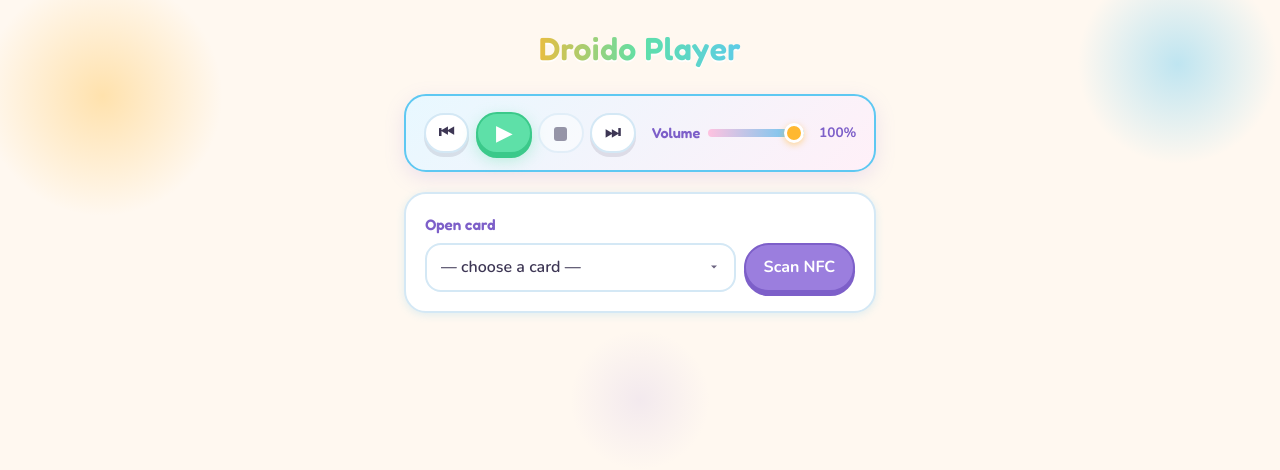
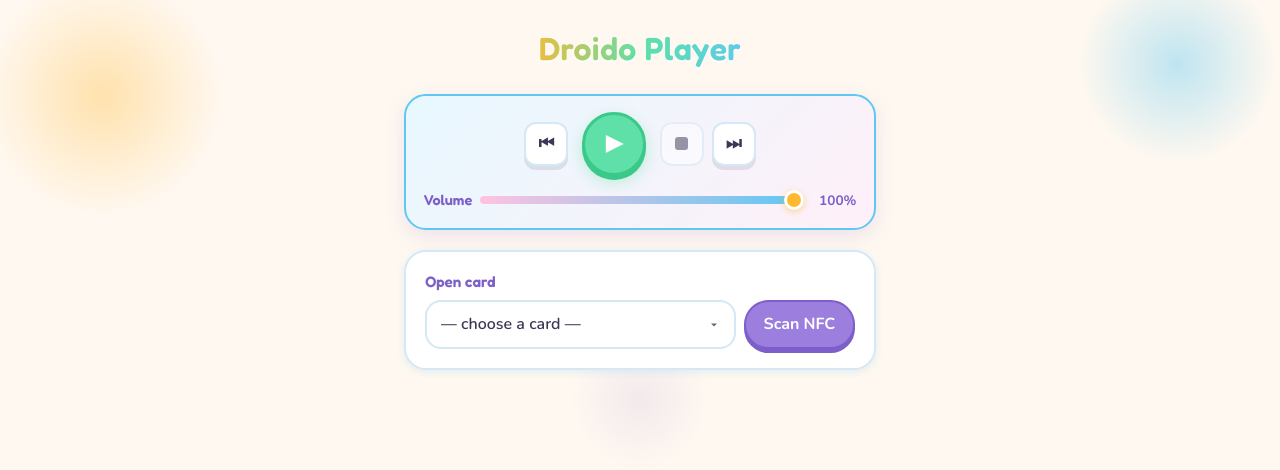
Before and after one commit to BE-Code/Droido-Player, a Python web app: template web/templates/editor.html in a window 1280 px wide. Shown: the top 470 px of the page. Run offline with Jinja, Linux system fonts and the light colour scheme; the template is opened without the code that fills it, so the values that code supplies are empty.

Commit message:
update playback area

```diff
--- a/web/static/app.css
+++ b/web/static/app.css
@@ -293,9 +293,9 @@ label {
 
 .playback-bar {
   display: flex;
-  flex-wrap: wrap;
-  align-items: center;
-  gap: 0.75rem 1rem;
+  flex-direction: column;
+  align-items: stretch;
+  gap: 0.85rem;
   padding: 1rem 1.1rem;
   background: linear-gradient(135deg, #e8f8ff 0%, #fff0f8 100%);
   border: 2px solid var(--sky);
@@ -310,26 +310,38 @@ label {
 .playback-transport {
   display: flex;
   align-items: center;
-  gap: 0.4rem;
-  flex-shrink: 0;
+  justify-content: center;
+  gap: 0.5rem;
+  width: 100%;
 }
 
 .playback-btn {
-  min-width: 2.85rem;
-  padding: 0.55rem 0.7rem;
+  min-width: 2.75rem;
+  min-height: 2.75rem;
+  padding: 0;
   font-size: 1.1rem;
   line-height: 1;
   background: var(--white);
   border-color: var(--border);
-  border-radius: var(--radius-pill);
+  border-radius: var(--radius-sm);
+  display: inline-flex;
+  align-items: center;
+  justify-content: center;
 }
 
 .playback-btn-primary {
-  min-width: 3.5rem;
-  font-size: 1.25rem;
+  width: 4rem;
+  height: 4rem;
+  min-width: 4rem;
+  min-height: 4rem;
+  margin: 0 0.35rem;
+  padding: 0;
+  font-size: 1.35rem;
+  border-radius: 50%;
   background: var(--play);
   color: var(--white);
   border-color: var(--play-deep);
+  border-width: 3px;
   box-shadow: 0 4px 0 var(--play-deep), 0 6px 16px var(--play-glow);
 }
 
@@ -396,18 +408,25 @@ label {
 }
 
 .playback-status {
-  flex: 1 1 100%;
+  width: 100%;
   margin: 0;
+  padding-top: 0.15rem;
+  text-align: center;
+  font-weight: 700;
+  font-family: var(--font-display);
+  font-size: 0.95rem;
+}
+
+.playback-status[hidden] {
+  display: none;
 }
 
 .volume-controls {
   display: flex;
   align-items: center;
   gap: 0.5rem;
-  flex: 1 1 12rem;
+  width: 100%;
   min-width: 0;
-  max-width: 20rem;
-  margin-left: auto;
 }
 
 .volume-label {
@@ -421,11 +440,11 @@ label {
 }
 
 #volume-slider {
-  flex: 1;
+  flex: 1 1 auto;
   min-width: 0;
+  width: 100%;
   margin: 0;
   padding: 0;
-  width: auto;
   height: 8px;
   appearance: none;
   background: linear-gradient(90deg, var(--bubblegum), var(--sky));
@@ -873,17 +892,4 @@ label {
     font-size: 1.65rem;
   }
 
-  .playback-bar {
-    flex-direction: column;
-    align-items: stretch;
-  }
-
-  .volume-controls {
-    margin-left: 0;
-    max-width: none;
-  }
-
-  .playback-transport {
-    justify-content: center;
-  }
 }
```
